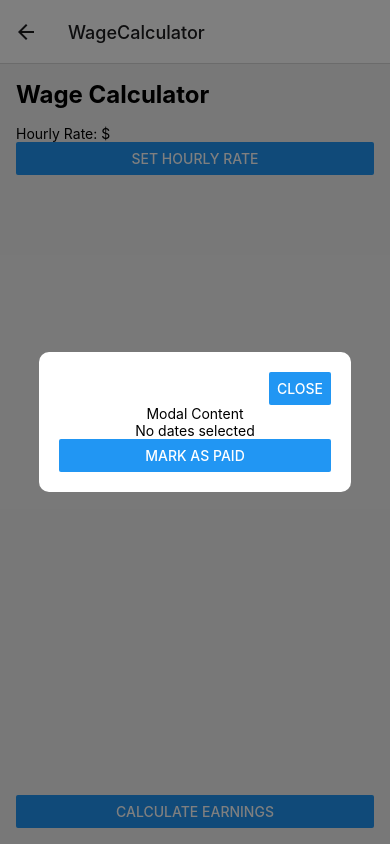
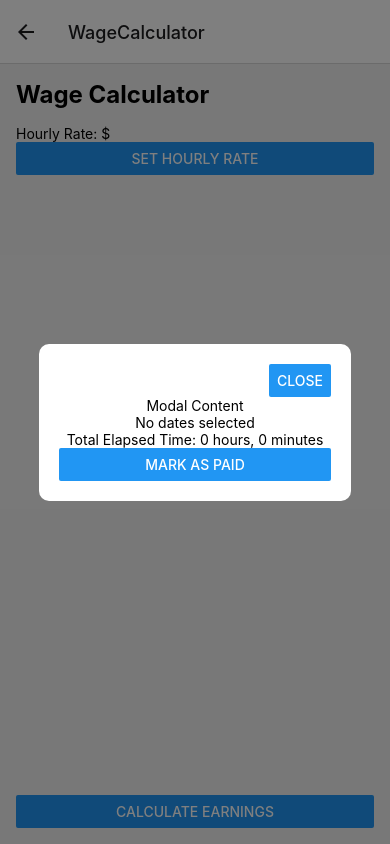
Before and after one commit to Edisontong/WageCalculator, a React Native app: screen /WageCalculator in a window 390 px wide. Both pictures are taken after a click on the button "CALCULATE EARNINGS". Built offline with nearby package versions, Linux system fonts and the light colour scheme.

Commit message:
modal now displays total elapsed time of selected time punches

```diff
--- a/EarningsModal.js
+++ b/EarningsModal.js
@@ -1,7 +1,15 @@
 import React from "react";
 import { View, Text, Modal, Button, StyleSheet } from "react-native";
 
-const EarningsModal = ({ isVisible, closeModal, dateRange }) => {
+const formatElapsedTime = (milliseconds) => {
+  const seconds = Math.floor(milliseconds / 1000);
+  const minutes = Math.floor(seconds / 60);
+  const hours = Math.floor(minutes / 60);
+
+  return `${hours} hours, ${minutes % 60} minutes`;
+};
+
+const EarningsModal = ({ isVisible, closeModal, dateRange, totalElapsedTime }) => {
   return (
     <Modal transparent={true} visible={isVisible} animationType="slide">
       <View style={styles.modalBackground}>
@@ -12,6 +20,7 @@ const EarningsModal = ({ isVisible, closeModal, dateRange }) => {
           <View style={styles.modalContent}>
             <Text>Modal Content</Text>
             <Text>{dateRange}</Text>
+            <Text>Total Elapsed Time: {formatElapsedTime(totalElapsedTime)}</Text>
 
             {/* Add your modal content here */}
           </View>
--- a/WageCalculatorScreen.js
+++ b/WageCalculatorScreen.js
@@ -12,6 +12,7 @@ export default function WageCalculatorScreen() {
   const [selectedTimePunches, setSelectedTimePunches] = useState([]);
   const [isModalVisible, setIsModalVisible] = useState(false);
   const [modalStep, setModalStep] = useState(0);
+  const [totalElapsedTime, setTotalElapsedTime] = useState(0);
 
   useEffect(() => {
     // Load the hourly rate from AsyncStorage when the component mounts
@@ -99,13 +100,32 @@ export default function WageCalculatorScreen() {
     return `Selected Date Range: ${startDate} to ${endDate}`;
   };
 
+  // Function to calculate the total elapsed time
+  const calculateTotalElapsedTime = () => {
+    let totalElapsedTime = 0;
+
+    // Loop through the selected time punches
+    selectedTimePunches.forEach((timePunch) => {
+      if (timePunch.clockInTime && timePunch.clockOutTime) {
+        const startTime = new Date(timePunch.clockInTime).getTime();
+        const endTime = new Date(timePunch.clockOutTime).getTime();
+        const elapsedTime = endTime - startTime;
+        totalElapsedTime += elapsedTime;
+      }
+    });
+
+    return totalElapsedTime;
+  };
+
   const openModal = () => {
     // Calculate the date range
     const dateRange = calculateDateRange();
+    const totalElapsedTime = calculateTotalElapsedTime();
 
     // Perform other calculations as needed
     // For now, we'll only calculate the date range
 
+    setTotalElapsedTime(totalElapsedTime);
     setIsModalVisible(true);
     setModalStep(1);
   };
@@ -155,6 +175,7 @@ export default function WageCalculatorScreen() {
       <EarningsModal
         isVisible={isModalVisible}
         dateRange={calculateDateRange()}
+        totalElapsedTime={totalElapsedTime} // Pass the total elapsed time to the modal
         closeModal={() => setIsModalVisible(false)}
       />
     </View>
```
